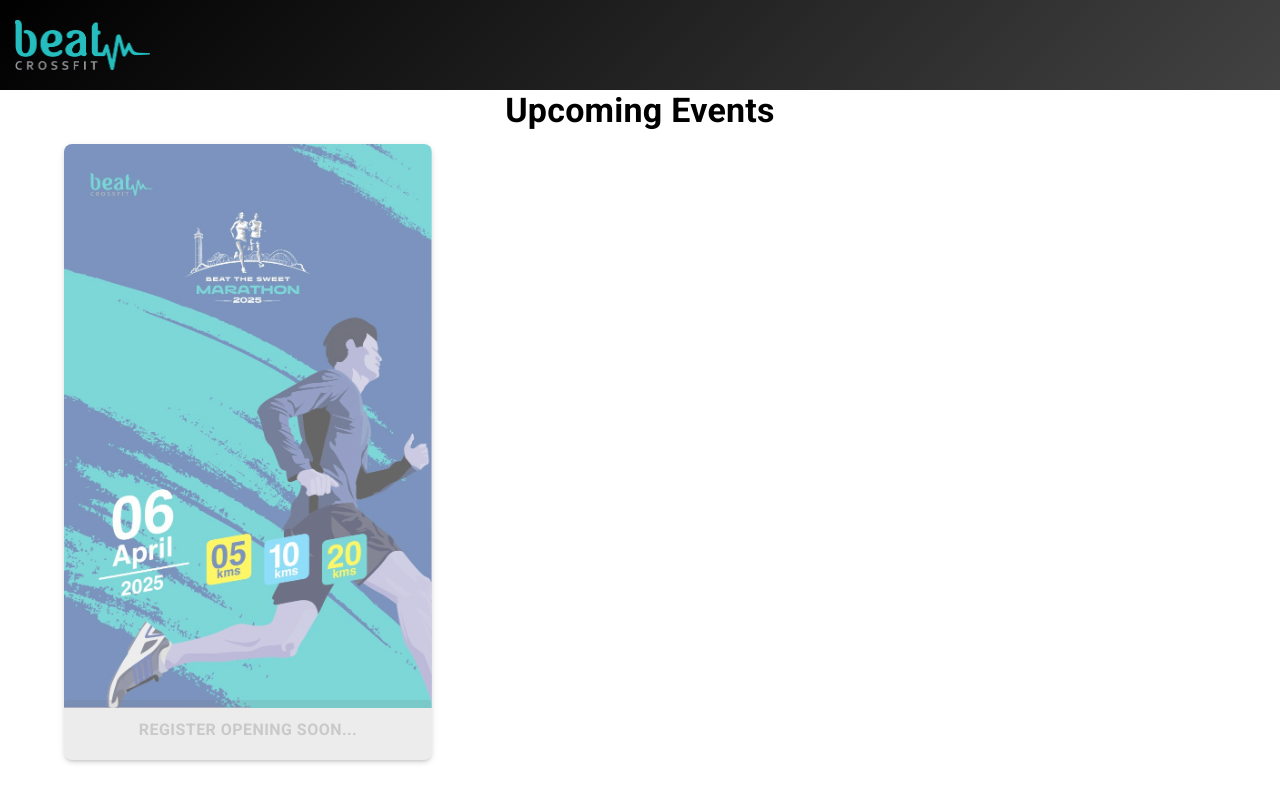
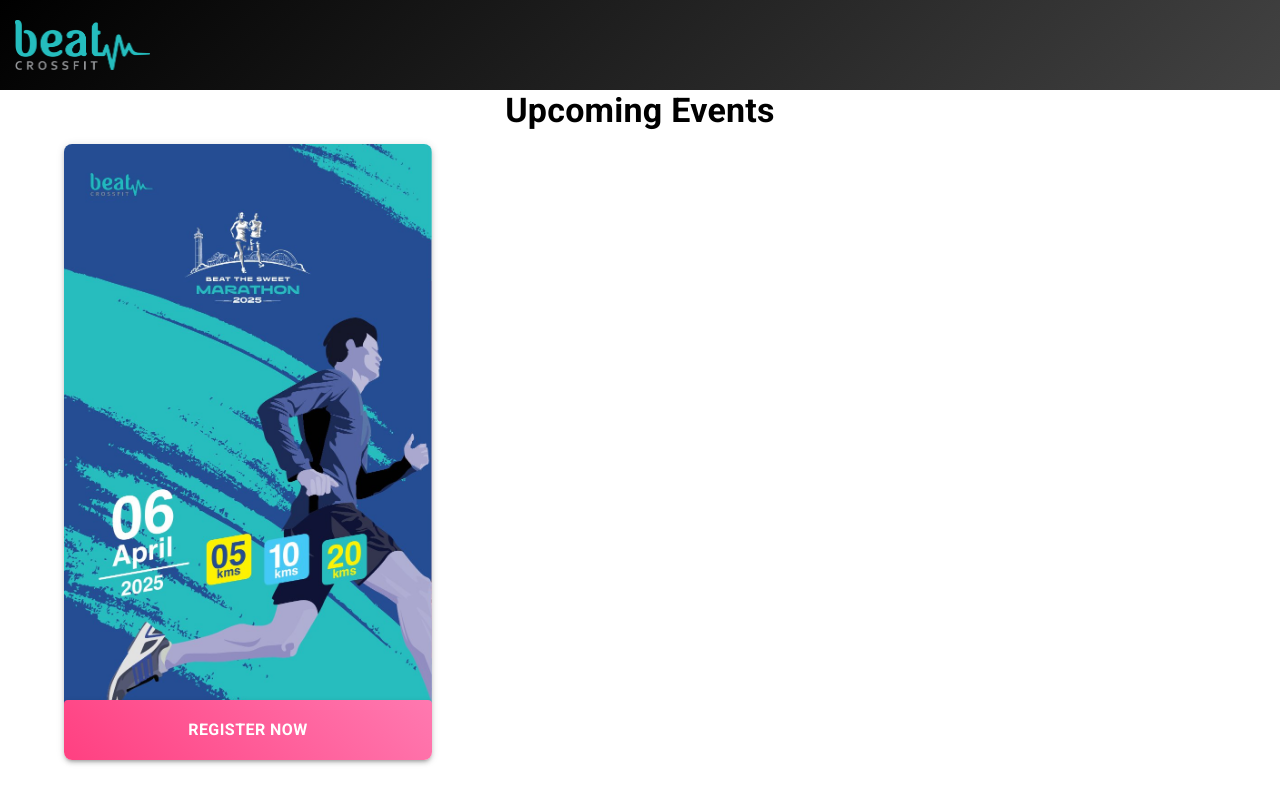
Before and after one commit to kranjith490/cross-fitness-events, a React (Create React App) app: page / in a window 1280 px wide. Shown: the top 800 px of the page. Built offline with nearby package versions, Linux system fonts and the light colour scheme.

Commit message:
Enabled the event resterati0on for marathon 2025

```diff
--- a/src/container/UpcomingEvents/UpcomingEvents.js
+++ b/src/container/UpcomingEvents/UpcomingEvents.js
@@ -12,8 +12,8 @@
 const upcomingEvents = [
   {
     banner: Marathon_2025,
-    enabled: false,
-    buttonText: 'Register Opening Soon...'
+    enabled: true,
+    buttonText: 'Register Now'
   }
 ];
 
```
